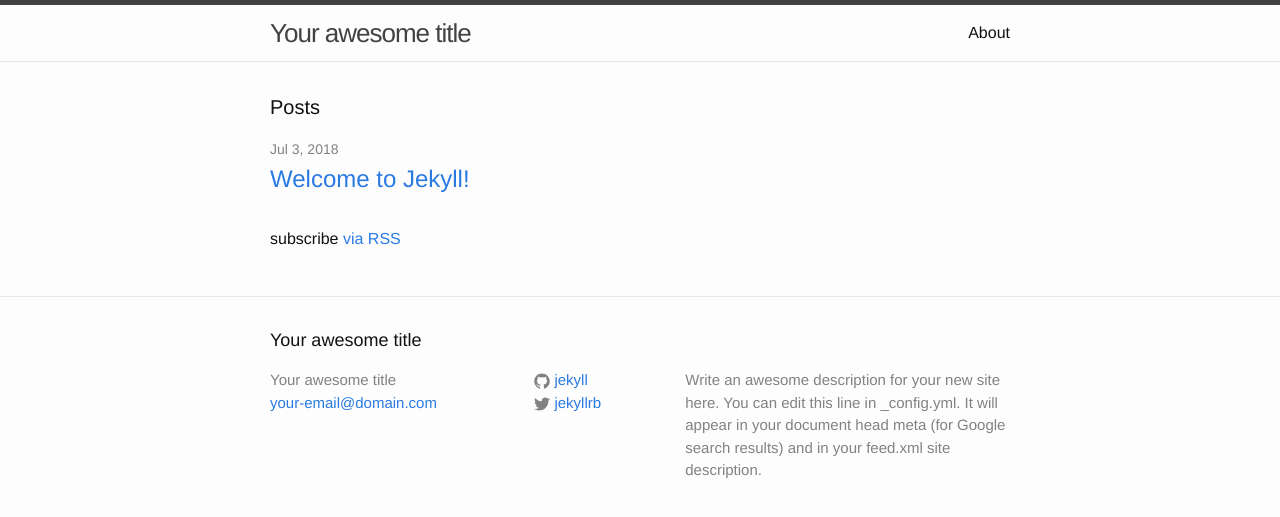
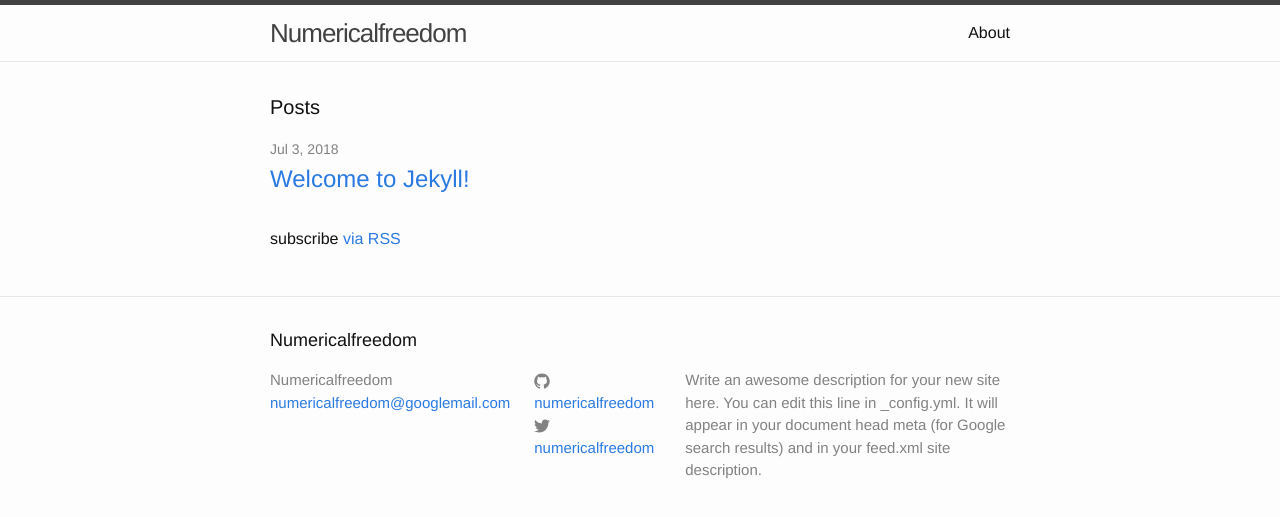
Before and after one commit to numericalfreedom/numericalfreedom.github.io, a Jekyll site: the page built from index.html, in a window 1280 px wide. Shown: the top 517 px of the page. Built offline with Jekyll 4.4.1, drawn with Linux system fonts in a browser that asks for light colours.

Commit message:
numericalfreedom.github.io updated.

```diff
--- a/_config.yml
+++ b/_config.yml
@@ -6,16 +6,16 @@
 # 'jekyll serve'. If you change this file, please restart the server process.
 
 # Site settings
-title: Your awesome title
-email: your-email@domain.com
+title: Numericalfreedom
+email: numericalfreedom@googlemail.com
 description: > # this means to ignore newlines until "baseurl:"
   Write an awesome description for your new site here. You can edit this
   line in _config.yml. It will appear in your document head meta (for
   Google search results) and in your feed.xml site description.
 baseurl: "" # the subpath of your site, e.g. /blog
-url: "http://yourdomain.com" # the base hostname & protocol for your site
-twitter_username: jekyllrb
-github_username:  jekyll
+url: "http://numericalfreedom.com" # the base hostname & protocol for your site
+twitter_username: numericalfreedom
+github_username:  numericalfreedom
 
 # Build settings
-markdown: kramdown
+# markdown: kramdown
```
Also changed, not shown: 4 other files.
